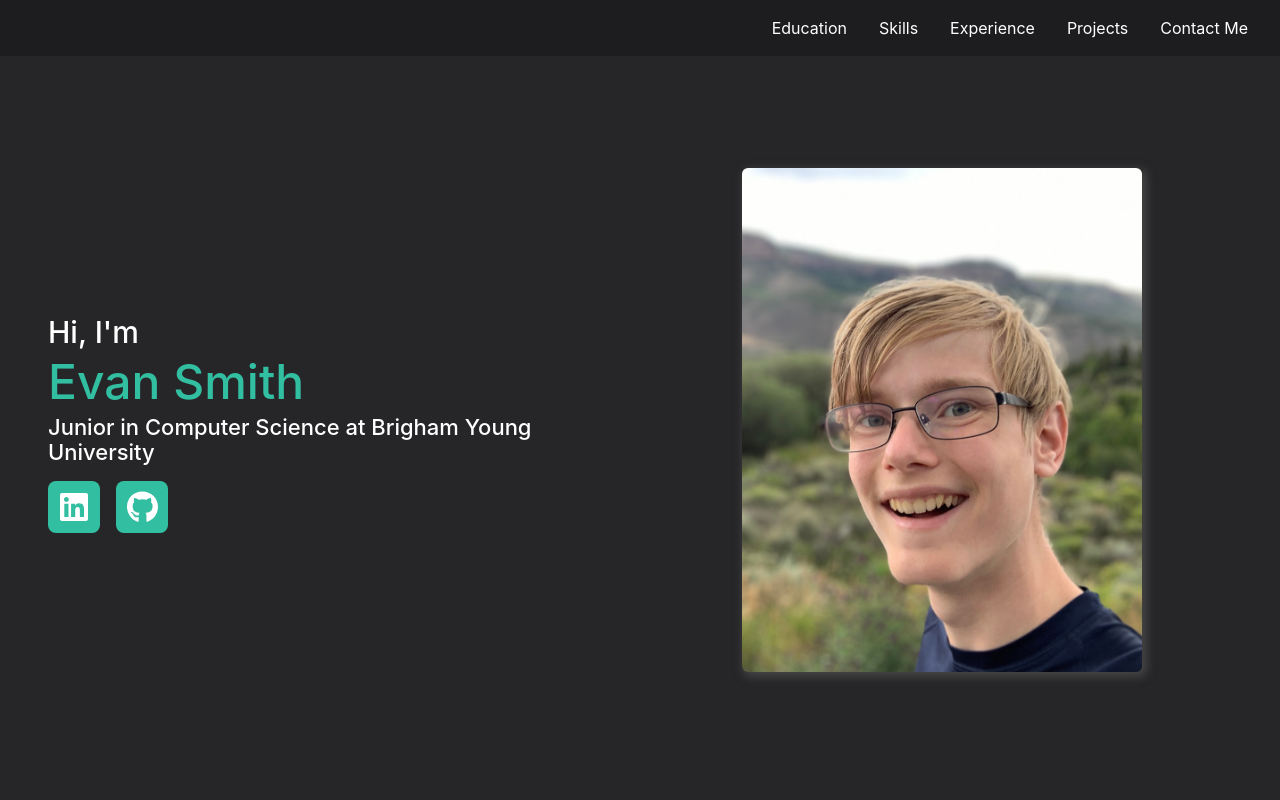
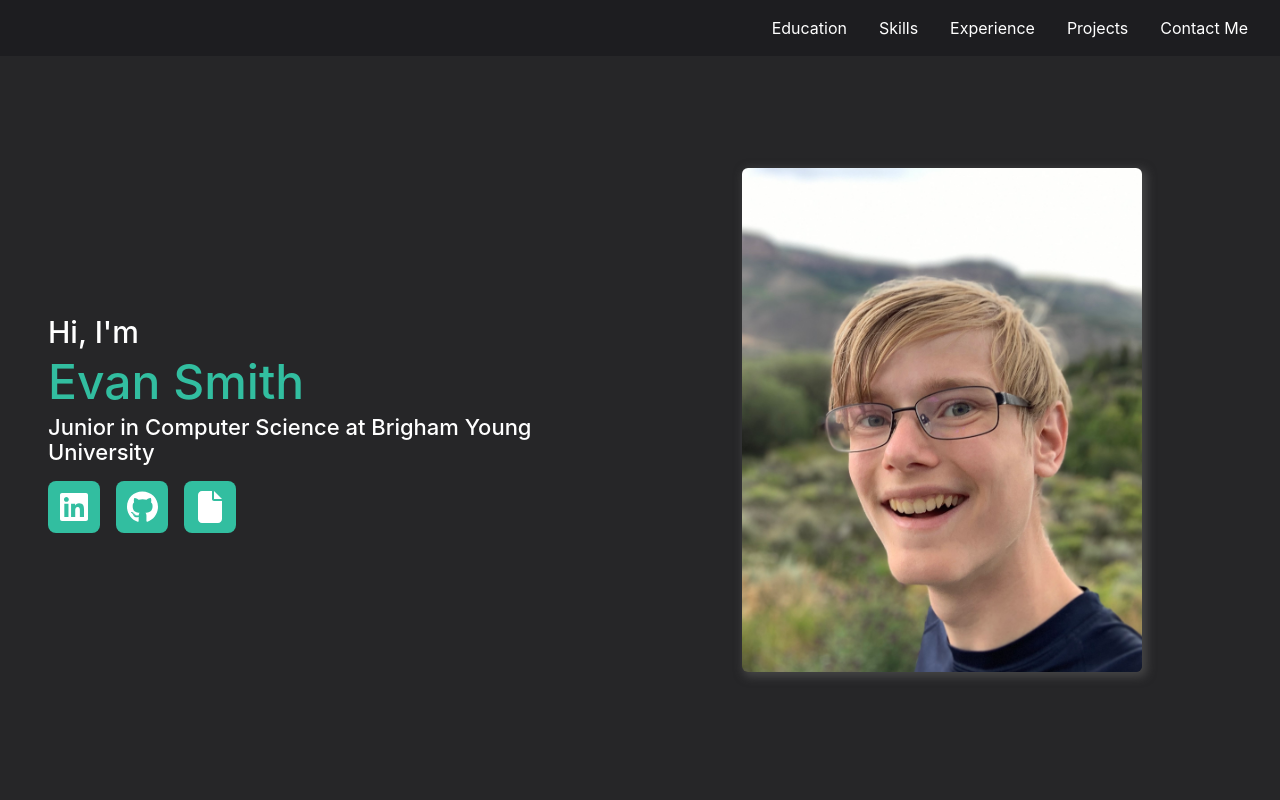
Before and after one commit to EvanSmith93/evan-smith-website, a React (Create React App) app: page / in a window 1280 px wide. Shown: the top 800 px of the page. Built offline with nearby package versions, Linux system fonts and the light colour scheme.

Commit message:
Add resume download

```diff
--- a/src/components/SocialButtons.js
+++ b/src/components/SocialButtons.js
@@ -3,6 +3,7 @@ import {
     faLinkedin,
     faGithub
   } from '@fortawesome/free-brands-svg-icons';
+import { faFile } from '@fortawesome/free-solid-svg-icons';
 
 const SocialButtons = () => {
     return (
@@ -10,8 +11,11 @@ const SocialButtons = () => {
           <a href='https://linkedin.com/in/evansmith04/' target='_blank' rel='noreferrer'>
             <FontAwesomeIcon icon={faLinkedin} size='2x' />
           </a>
-          <a href='https://github.com/EvanSmith93' target='_blank' rel='noreferrer' className='last-social-button'>
+          <a href='https://github.com/EvanSmith93' target='_blank' rel='noreferrer'>
             <FontAwesomeIcon icon={faGithub} size='2x' />
+          </a>
+          <a href='EvanSmithResume.docx' target='_blank' rel='noreferrer' className='last-social-button'>
+            <FontAwesomeIcon icon={faFile} size='2x' />
           </a>
         </div>
      );
```
Also changed, not shown: 1 other file (tests, documents, lock files or other folders).
